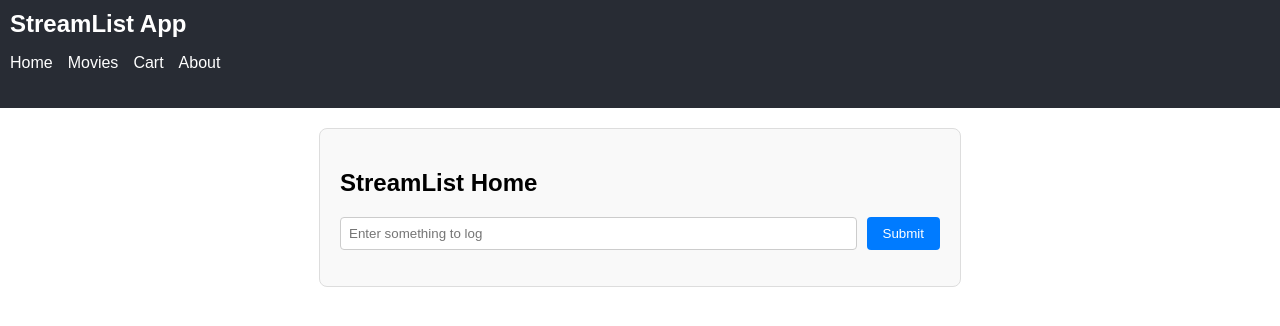
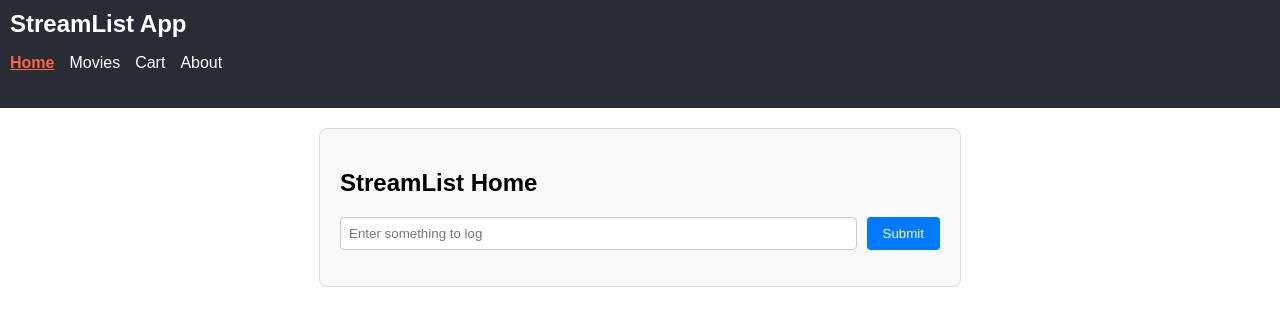
Before and after one commit to BlueberDoo/streamlist, a React (Create React App) app: page / in a window 1280 px wide. Shown: the top 326 px of the page. Built offline with nearby package versions, Linux system fonts and the light colour scheme.

Commit message:
updated navigation and removed node_modules folder

```diff
--- a/src/App.css
+++ b/src/App.css
@@ -32,3 +32,9 @@ nav a:hover {
 main {
   padding: 20px;
 }
+
+.active {
+  font-weight: bold;
+  color: #ff6347; /* or any color you prefer */
+  text-decoration: underline;
+}
--- a/src/App.js
+++ b/src/App.js
@@ -1,5 +1,5 @@
 import React from 'react';
-import { BrowserRouter as Router, Routes, Route, Link } from 'react-router-dom';
+import { BrowserRouter as Router, Routes, Route, NavLink } from 'react-router-dom';
 import StreamList from './streamlist';
 import MovieSearch from './components/moviesearch';
 import Cart from './cart';
@@ -14,10 +14,39 @@ function App() {
           <h1>StreamList App</h1>
           <nav>
             <ul>
-              <li><Link to="/">Home</Link></li>
-              <li><Link to="/movies">Movies</Link></li>
-              <li><Link to="/cart">Cart</Link></li>
-              <li><Link to="/about">About</Link></li>
+              <li>
+                <NavLink
+                  to="/"
+                  className={({ isActive }) => (isActive ? 'active' : '')}
+                  end
+                >
+                  Home
+                </NavLink>
+              </li>
+              <li>
+                <NavLink
+                  to="/movies"
+                  className={({ isActive }) => (isActive ? 'active' : '')}
+                >
+                  Movies
+                </NavLink>
+              </li>
+              <li>
+                <NavLink
+                  to="/cart"
+                  className={({ isActive }) => (isActive ? 'active' : '')}
+                >
+                  Cart
+                </NavLink>
+              </li>
+              <li>
+                <NavLink
+                  to="/about"
+                  className={({ isActive }) => (isActive ? 'active' : '')}
+                >
+                  About
+                </NavLink>
+              </li>
             </ul>
           </nav>
         </header>
```
